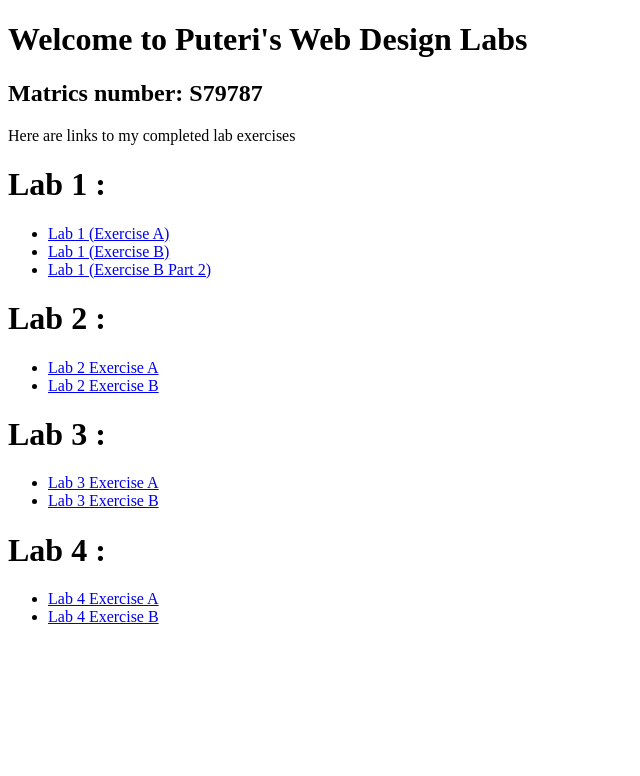
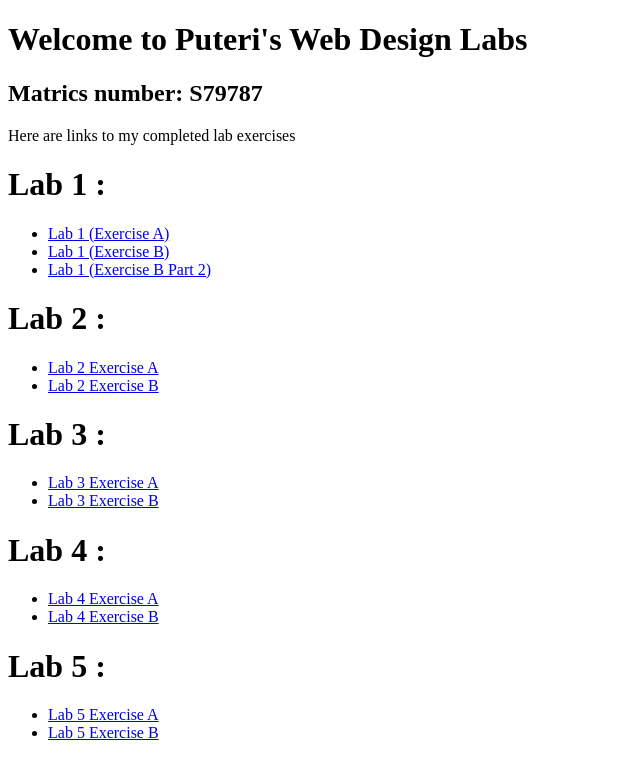
Before and after one commit to puteribalqish06/S79787_CSF3133_K3, a plain HTML site: page index.html in a window 1280 px wide. Shown: the whole page, without its empty margins (0-640 px from the left). Drawn offline with Linux system fonts and the light colour scheme.

Commit message:
Update index.html

```diff
--- a/index.html
+++ b/index.html
@@ -29,5 +29,10 @@
       <li><a  href="lab4_ExerA.html">Lab 4 Exercise A</a></li>
       <li><a  href="lab4_ExerB.html">Lab 4 Exercise B</a></li>
     </ul>
+      <h1>Lab 5 :</h1>
+    <ul>
+      <li><a  href="food.html">Lab 5 Exercise A</a></li>
+      <li><a  href="shop.html">Lab 5 Exercise B</a></li>
+    </ul>
   </body>
 </html>
```
